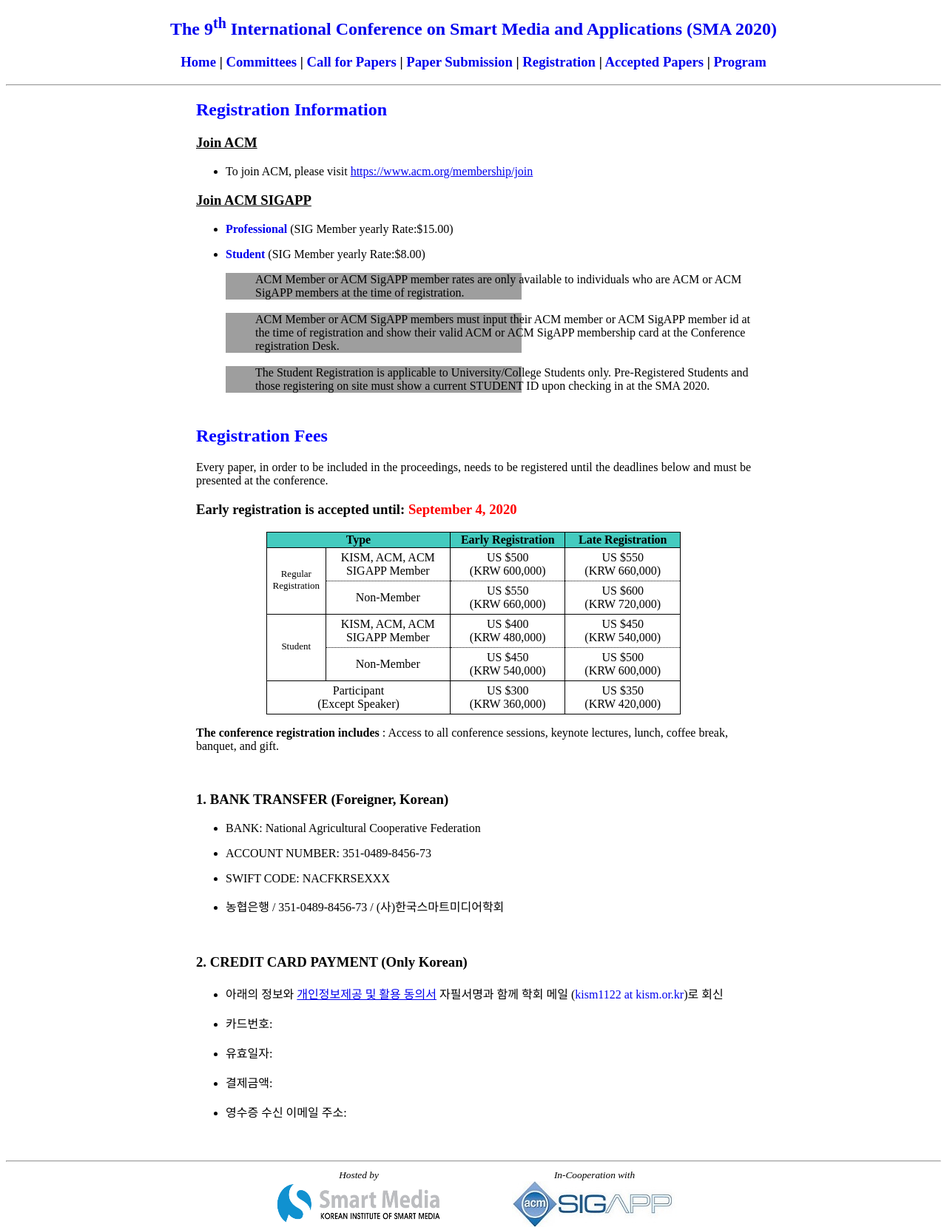
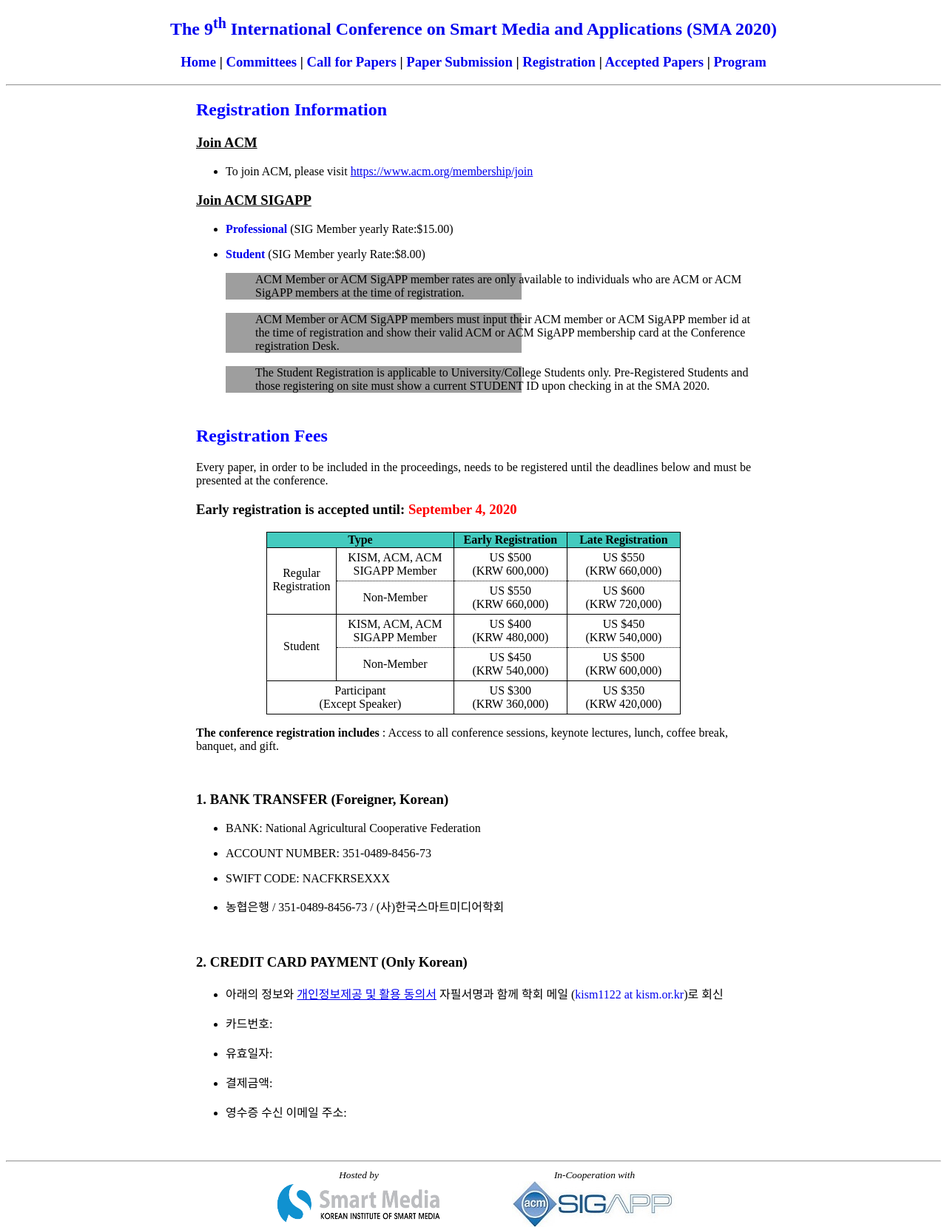
Before and after one commit to icea-conf/sma-2020.github.io, a Jekyll site: the page built from registration/index.html, in a window 1280 px wide. Shown: the whole page at 74% size. Built offline with Jekyll 4.4.1, drawn with Linux system fonts in a browser that asks for light colours.

Commit message:
Update index.html

```diff
--- a/registration/index.html
+++ b/registration/index.html
@@ -42,7 +42,7 @@ title: SMA 2020
                               </td>
                          </tr>
                          <tr>
-                              <td class="tcontent3" rowspan="2">
+                              <td class="tcontent4" rowspan="2">
                                    Regular<br>
                                    Registration
                               </td>
@@ -72,7 +72,7 @@ title: SMA 2020
                               </td>
                          </tr>
                          <tr>
-                              <td class="tcontent3" rowspan="2">
+                              <td class="tcontent4" rowspan="2">
                                    Student
                               </td>
                               <td class="tcontent1">
```
